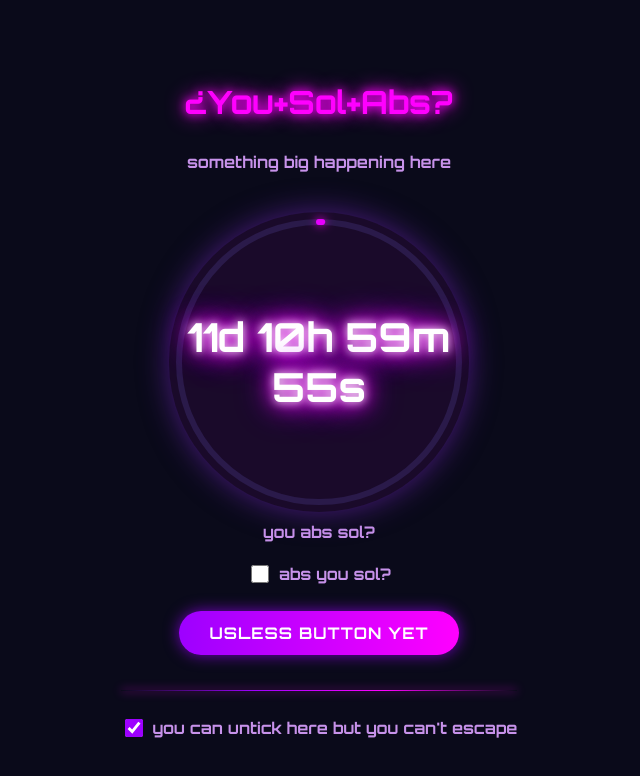
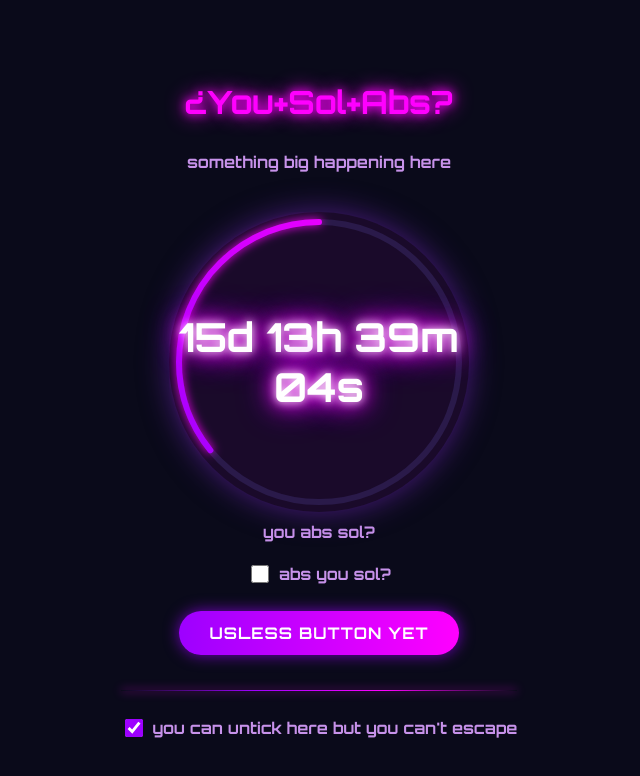
Before and after one commit to mefistas/solabs, a website: page index.html in a window 1280 px wide. Shown: the whole page, without its empty margins (321-961 px from the left). Drawn offline with Linux system fonts and the light colour scheme; no server answers.

Commit message:
Update index.html

```diff
--- a/index.html
+++ b/index.html
@@ -219,30 +219,38 @@
     </audio>
 
 <script>
-    let endDate;
+    // Конфигурация таймера
+    const CONFIG = {
+        startDate: new Date('2025-05-05T00:00:00'), // Дата старта отсчета
+        durationDays: 11,                          // Длительность (дни)
+        durationHours: 11                           // Длительность (часы)
+    };
 
-    async function fetchServerTime() {
-        try {
-          const response = await fetch('/api/get-time');
-            const data = await response.json();
-            endDate = new Date(data.endTime);
-
-            if (endDate < new Date()) {
-                endDate = new Date();
-                endDate.setDate(endDate.getDate() + 11);
-                endDate.setHours(endDate.getHours() + 11);
-            }
-        } catch (error) {
-            console.error("Ошибка запроса:", error);
-            // Фолбэк: локальный таймер
-            endDate = new Date();
-            endDate.setDate(endDate.getDate() + 11);
-            endDate.setHours(endDate.getHours() + 11);
-        }
+    // Вычисляем дату окончания
+    function calculateEndDate() {
+        const endDate = new Date(CONFIG.startDate);
+        endDate.setDate(endDate.getDate() + CONFIG.durationDays);
+        endDate.setHours(endDate.getHours() + CONFIG.durationHours);
+        return endDate;
     }
 
-    // Остальной код таймера без изменений
-    fetchServerTime().then(() => {
+    // Проверяем сохраненное время
+    let endDate;
+    const savedEndDate = localStorage.getItem('timerEndDate');
+
+    if (savedEndDate) {
+        endDate = new Date(savedEndDate);
+        // Если сохраненная дата уже прошла - создаем новую
+        if (endDate < new Date()) {
+            endDate = calculateEndDate();
+            localStorage.setItem('timerEndDate', endDate.toISOString());
+        }
+    } else {
+        endDate = calculateEndDate();
+        localStorage.setItem('timerEndDate', endDate.toISOString());
+    }
+
+    // Инициализация элементов
     const countdownElement = document.getElementById('countdown');
     const progressFill = document.querySelector('.progress-ring-fill');
     const radius = 140;
@@ -252,6 +260,7 @@
     progressFill.style.strokeDasharray = circumference;
     progressFill.style.strokeDashoffset = circumference;
 
+    // Автовоспроизведение аудио при клике
     document.body.addEventListener('click', () => {
         audio.play().catch(e => console.log("Autoplay blocked:", e));
     }, { once: true });
@@ -267,23 +276,26 @@
             return;
         }
 
+        // Расчет временных единиц
         const days = Math.floor(diff / (1000 * 60 * 60 * 24));
         const hours = Math.floor((diff % (1000 * 60 * 60 * 24)) / (1000 * 60 * 60));
         const minutes = Math.floor((diff % (1000 * 60 * 60)) / (1000 * 60));
         const seconds = Math.floor((diff % (1000 * 60)) / 1000);
 
+        // Форматирование вывода
         const pad = (num) => num.toString().padStart(2, '0');
         countdownElement.textContent = `${days}d ${pad(hours)}h ${pad(minutes)}m ${pad(seconds)}s`;
 
-            const totalHours = 11 * 24 + 11;
-            const elapsedHours = totalHours - (days * 24 + hours);
-            const progress = elapsedHours / totalHours;
-            progressFill.style.strokeDashoffset = circumference - progress * circumference;
+        // Расчет прогресса
+        const totalDuration = (CONFIG.durationDays * 24 + CONFIG.durationHours) * 60 * 60 * 1000;
+        const elapsed = totalDuration - diff;
+        const progress = elapsed / totalDuration;
+        progressFill.style.strokeDashoffset = circumference - (progress * circumference);
     }
 
+    // Запуск таймера
     updateCountdown();
     const timerInterval = setInterval(updateCountdown, 1000);
-    });
 </script>
     </body>
 </html>
```
Lines whose indentation alone changed are shown as unchanged.
